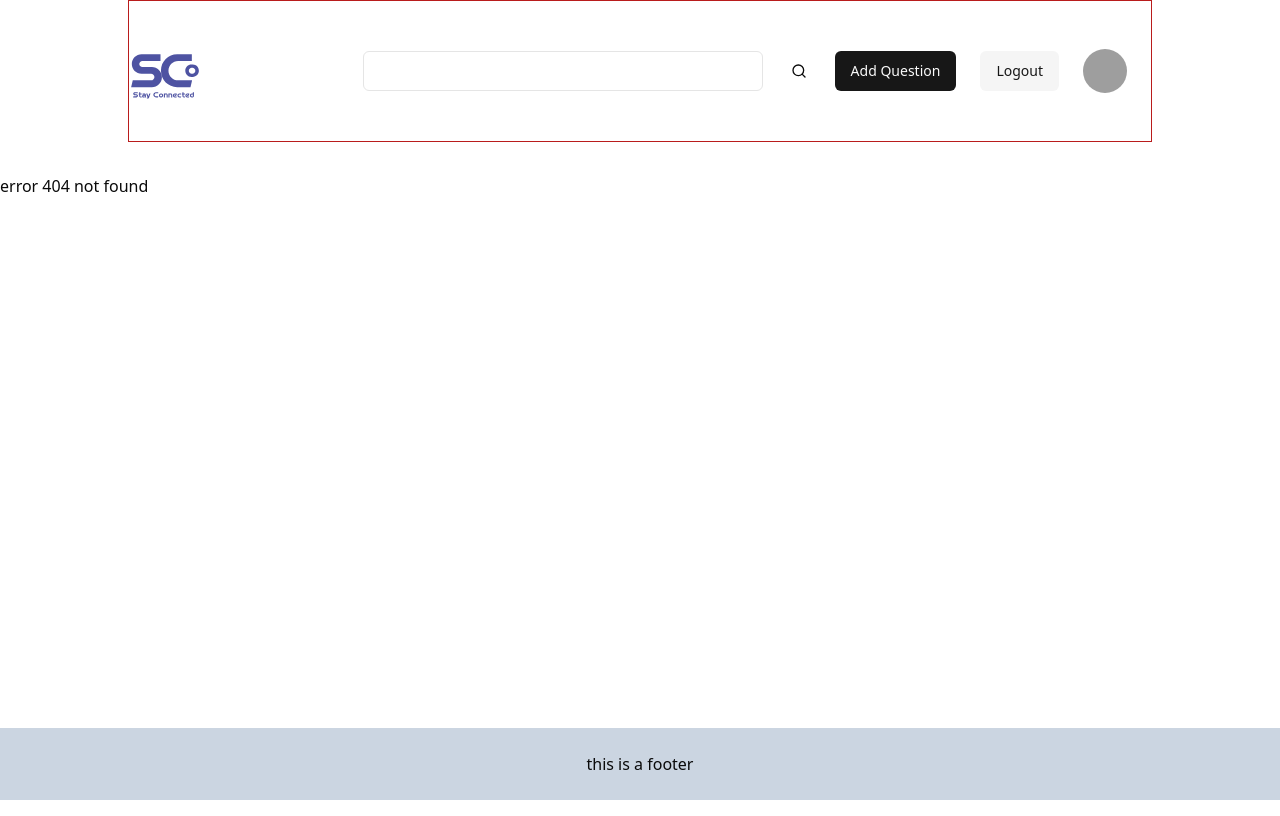
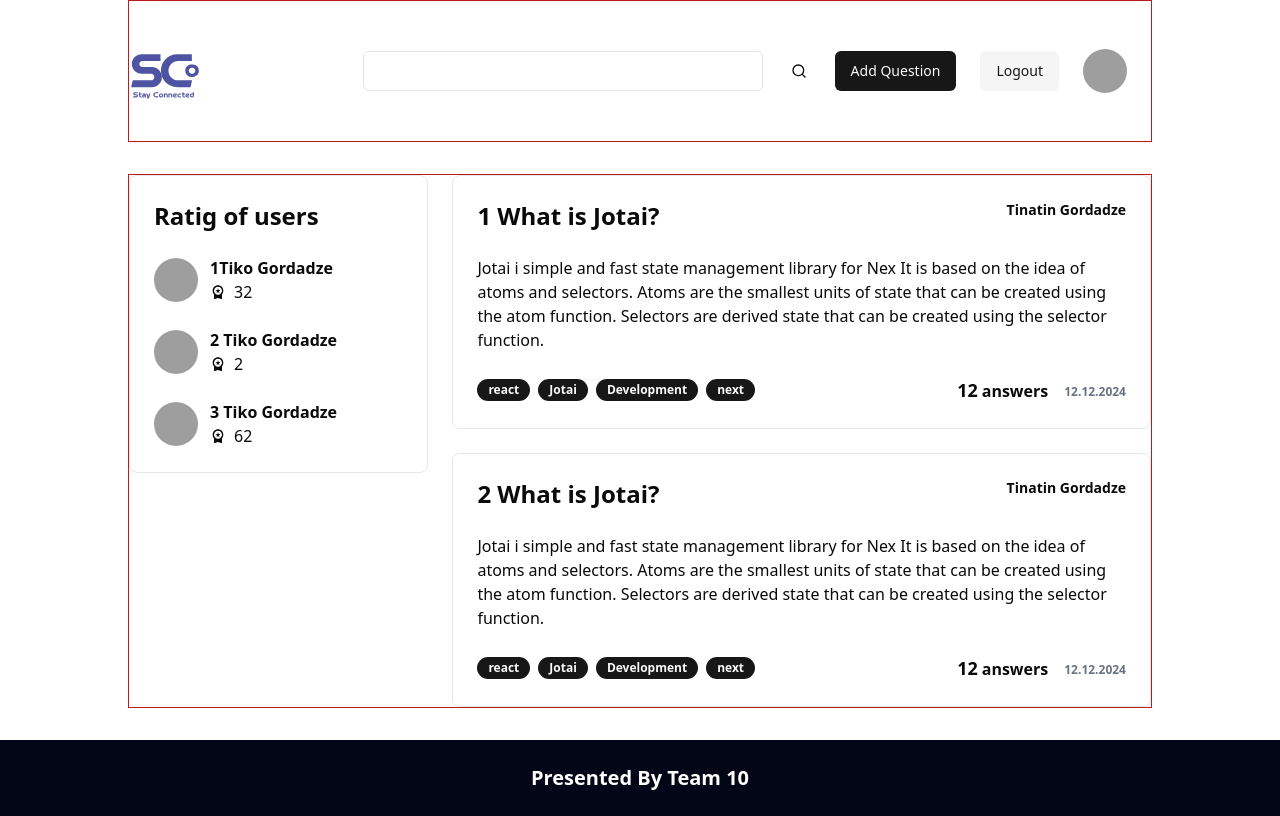
Before and after one commit to dachidavituri/stayConnected, a React (Vite) app: page /home in a window 1280 px wide. Before the commit this address had no page. Built offline with nearby package versions, Linux system fonts and the light colour scheme; grey boxes are pictures that could not be loaded.

Commit message:
home page

```diff
--- a/src/App.tsx
+++ b/src/App.tsx
@@ -1,6 +1,7 @@
 import "./App.css";
 import { Navigate, Route, Routes } from "react-router";
 import RegistrationView from "#/registration/views";
+import HomeView from "./pages/home/views/homeView";
 import LoginViews from "#/login/views";
 import NotFoundView from "&/notFound";
 import AskQuestionsView from "#/questions/views";
@@ -37,6 +38,7 @@ const App: React.FC = () => {
               // </ProfileGuard>
             }
           />
+          <Route path="home" element={<HomeView />} />
           <Route path="single-question" element={<SingleQuestionView />} />
           <Route path="/" element={<Navigate to="login" />} />
           <Route path="*" element={<NotFoundView />} />
--- a/src/components/footer/index.tsx
+++ b/src/components/footer/index.tsx
@@ -2,8 +2,8 @@ import React from "react";
 
 const Footer: React.FC = () => {
   return (
-    <div className="flex justify-center items-center bg-slate-300 py-6">
-      this is a footer
+    <div className="flex justify-center items-center bg-slate-950 py-6 text-xl font-semibold text-white">
+      Presented By Team 10
     </div>
   );
 };
--- /dev/null
+++ b/src/pages/home/components/questions/index.tsx
@@ -0,0 +1,60 @@
+import React from "react";
+import Card from "@/components/ui/card";
+import Heading from "@/components/ui/heading";
+// import { Badge } from "@/components/ui/badge";
+import { Link } from "react-router";
+import { Badge } from "@/components/ui/badge";
+
+type QuestionItemProps = {
+  title: string;
+  author: string;
+  date: string;
+  question: string;
+  badges: string[];
+  link: string;
+  answers: number;
+};
+
+const QuestionItem: React.FC<QuestionItemProps> = ({
+  title,
+  author,
+  date,
+  question,
+  answers,
+  badges,
+  link,
+}) => {
+  return (
+    <Link to={link}>
+      <Card className=" flex flex-col gap-6">
+        <div className="flex flex-col md:flex-row justify-between gap-3">
+          <Heading level={1}>{title}</Heading>
+          <Heading level={3}>{author}</Heading>
+        </div>
+        <div className="">{question}</div>
+        <div className="flex flex-col md:flex-row  justify-between items-center gap-6">
+          <div className="flex flex-wrap  gap-2">
+            {badges.map((badge, index) => {
+              return <Badge key={index}>{badge}</Badge>;
+            })}
+          </div>
+          <div className="w-full flex items-center gap-4 md:w-48 justify-end ">
+            <div>
+              <span className="font-semibold text-lg">{answers}</span>
+              <span className="font-semibold ml-1">answers</span>
+            </div>
+            <div className="text-[12px] text-gray-500 font-semibold mt-1">
+              {date}
+            </div>
+          </div>
+        </div>
+
+        {/*  {badges.map((badge, index) => (
+        <Badge key={index}>{badge}</Badge>
+      ))} */}
+      </Card>
+    </Link>
+  );
+};
+
+export default QuestionItem;
--- /dev/null
+++ b/src/pages/home/components/raitings/index.tsx
@@ -0,0 +1,38 @@
+
+import { Avatar, AvatarImage, AvatarFallback } from "@radix-ui/react-avatar";
+import Heading from "@/components/ui/heading";
+
+import { MdWorkspacePremium } from "react-icons/md";
+
+
+type RatingItem = {
+    name: string,
+    rating: number
+}
+
+const ReitingITem: React.FC<RatingItem> = ({name, rating}) => {
+  return (
+
+        <div className="flex gap-3 items-center w-full">
+
+            <Avatar className="rounded-full overflow-hidden">
+              <AvatarImage
+                className="w-11 h-11 rounded"
+                src="https://github.com/shadcn.png"
+              />
+              <AvatarFallback>CN</AvatarFallback>
+            </Avatar>
+
+          <div>
+            <Heading level={2}>{name}</Heading>
+            <div className="flex gap-2 items-center">
+              <MdWorkspacePremium />
+              <div>{rating}</div>
+            </div>
+          </div>
+        </div>
+
+  );
+};
+
+export default ReitingITem;
--- /dev/null
+++ b/src/pages/home/views/homeView.tsx
@@ -0,0 +1,64 @@
+import QuestionItem from "../components/questions";
+import RatingItem from "../components/raitings";
+import Card from "@/components/ui/card";
+import Container from "@/components/ui/container";
+import Heading from "@/components/ui/heading";
+
+const QUESTIONITEM_DYMMY_DATA = [
+    {
+        title: "1 What is Jotai?",
+        author: "Tinatin Gordadze",
+        date: "12.12.2024",
+        question:
+          " Jotai i simple and fast state management library for Nex It is based on the idea of atoms and selectors. Atoms are the smallest units of state that can be created using the atom function. Selectors are   derived state that can be created using the selector function.",
+        badges: ["react", "Jotai", "Development", "next"],
+        link: "/question/1",
+        answers: 12,
+      },
+      {
+        title: "2 What is Jotai?",
+        author: "Tinatin Gordadze",
+        date: "12.12.2024",
+        question:
+          " Jotai i simple and fast state management library for Nex It is based on the idea of atoms and selectors. Atoms are the smallest units of state that can be created using the atom function. Selectors are   derived state that can be created using the selector function.",
+        badges: ["react", "Jotai", "Development", "next"],
+        link: "/question/1",
+        answers: 12,
+      }
+];
+
+const RATINGS_DAMMY_DATA = [
+    { name: "1Tiko Gordadze", rating: 32 },
+    { name: "2 Tiko Gordadze", rating: 2 },
+    { name: "3 Tiko Gordadze", rating:62 }
+];
+
+const HomeView: React.FC = () => {
+  return (
+    <section>
+      <Container>
+        <div className="flex flex-col xl:flex-row gap-6 items-start ">
+        <div className=" w-full xl:w-[30%]">
+            <Card className="flex flex-col gap-6">
+            <Heading level={1}>Ratig of users</Heading>
+              {RATINGS_DAMMY_DATA.map((data, index) =>{
+                return    <RatingItem key={index} {...data} />
+
+              })}
+            </Card>
+          </div>
+          <div className="flex flex-col gap-6 w-full xl:w-[70%] ">
+
+             {QUESTIONITEM_DYMMY_DATA.map((data, index) =>{
+                 return  <QuestionItem key={index} {...data} />
+
+             })}
+          </div>
+
+        </div>
+      </Container>
+    </section>
+  );
+};
+
+export default HomeView;
```
